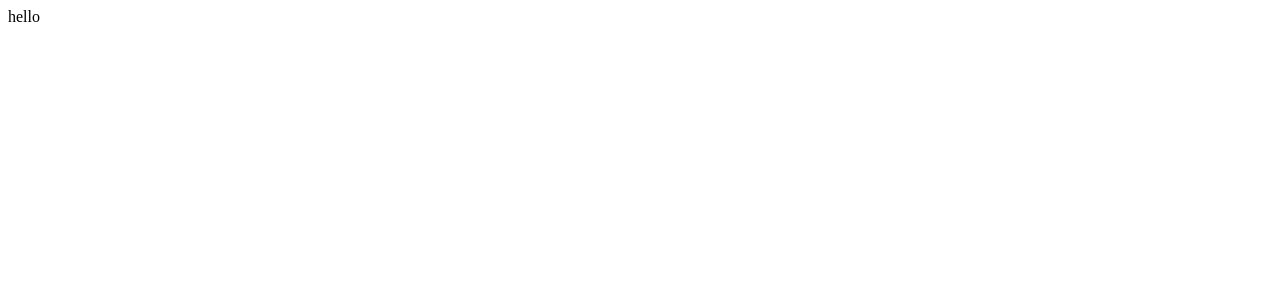
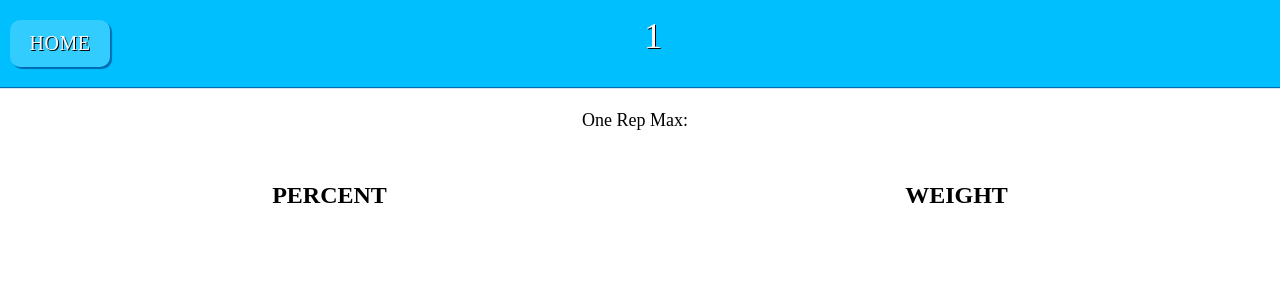
Before and after one commit to vbrambila2/one-rep-max, a React (Create React App) app: page /movement/1/1 in a window 1280 px wide. Before the commit this address had no page. Shown: the top 300 px of the page. Built offline with nearby package versions, Linux system fonts and the light colour scheme.

Commit message:
percentpage loads

```diff
--- a/src/components/MovementButtons.js
+++ b/src/components/MovementButtons.js
@@ -1,5 +1,6 @@
 import React from "react";
 import { connect } from "react-redux";
+import { useNavigate } from "react-router-dom";
 import { makeStyles } from '@material-ui/core/styles';
 import { Button } from '@material-ui/core';
 
@@ -24,6 +25,7 @@ const useStyles = makeStyles((theme) => ({
 
 const MovementButtons = (props) => {
     const classes = useStyles();
+    const navigate = useNavigate();
     const {
         move
     } = props;
@@ -33,7 +35,7 @@ const MovementButtons = (props) => {
             <Button
                 key={movement.movementName}
                 className={classes.movementButtons}
-                //onClick={() => history.push(`/movement/${movement._id}/${movement.movementName}/${movement.movementWeight}`)}
+                onClick={() => navigate(`/movement/${movement.movementName}/${movement.movementWeight}`)}
             >
             {movement.movementName} - {movement.movementWeight}
             </Button>
--- /dev/null
+++ b/src/components/PercentChart.js
@@ -0,0 +1,122 @@
+import React, { useEffect, useState } from 'react';
+import { makeStyles } from '@material-ui/core/styles';
+import { useLocation } from 'react-router';
+import { connect } from 'react-redux';
+// import UpdateButton from './UpdateButton';
+// import DeleteButton from './DeleteButton';
+
+const useStyles = makeStyles((theme) => ({
+    oneRepMaxWeight: {
+        display: 'flex',
+        alignItems: 'center',
+        justifyContent: 'center',
+        padding: '10px',
+        fontFamily: 'PT Sans Caption',
+        fontSize: '18px',
+        marginTop: '100px'
+    },
+    oneRepMaxWeightNumber: {
+        padding: '5px',
+    },
+    oneRepMaxChart: {
+        background: '#FFFFFF',
+        borderRadius: '10px',
+        borderCollapse: 'separate',
+        borderSpacing: '10px',
+        display: 'flex',
+        flexDirection: 'column',
+    },
+    chartHeader: {
+        padding: '5px',
+        fontSize: '24px',
+        display: 'flex',
+        justifyContent: 'space-around',
+        fontFamily: 'PT Sans Caption',
+        color: '#000000',
+        textTransform: 'uppercase',
+    },
+    chartBox: {
+        background: '#FFFFFF',
+        border: '1px solid #000000',
+        color: '#000000',
+        padding: '5px',
+        fontSize: '24px',
+        display: 'flex',
+        justifyContent: 'space-around',
+        fontFamily: 'PT Sans Caption',
+    },
+    buttons: {
+        display: 'flex',
+        justifyContent: 'center',
+        paddingBottom: '20px',
+    },
+    [theme.breakpoints.down('sm')]: {
+        oneRepMaxWeight: {
+            display: 'flex',
+            alignItems: 'center',
+            justifyContent: 'center',
+            padding: '10px',
+            fontFamily: 'PT Sans Caption',
+            fontSize: '18px',
+            marginTop: '120px'
+        },
+        oneRepMaxWeightNumber: {
+            padding: '5px',
+        },
+    },
+}));
+
+const PercentChart = (props) => {
+    const classes = useStyles();
+    const location = useLocation();
+    const pathArray = location.pathname.split('/');
+    const movementNameURL = (pathArray[3]);
+    const [results, setResults] = useState([]);
+    //const selected = props.weight.find((e) => e.movementName === movementNameURL);
+    useEffect(() => {
+        const arr = [];
+        let percentage = 100;
+        while (percentage > 50 ) {
+            //arr.push([percentage, (selected.movementWeight * percentage) / 100]);
+            percentage -= 5;
+        }
+        setResults(arr);
+        // eslint-disable-next-line react-hooks/exhaustive-deps
+    }, []);
+
+    const displayWeight = () => {
+        // if (selected.movementWeight.length === 0) {
+        //     return <div>No 1RM recorded</div>
+        // };
+
+        //return <div>{selected.movementWeight}</div>
+    };
+
+    return (
+        <div>
+            <div className={classes.oneRepMaxWeight}>One Rep Max:
+                <div className={classes.oneRepMaxWeightNumber}>{displayWeight()}</div>
+            </div>
+            <div className={classes.buttons}>
+                {/* <UpdateButton />
+                <DeleteButton /> */}
+            </div>
+            <div className={classes.oneRepMaxChart}>
+                <h1 className={classes.chartHeader} >Percent<div>Weight</div></h1>
+                <div>
+                    {results.map((result) => (
+                        <div key={result[0]} className={classes.chartBox} >{result[0]}% <div>{result[1]}</div></div>
+                    ))}
+                </div>
+            </div>
+        </div>
+    );
+};
+
+const mapStateToProps = (state) => {
+    return {
+        weight: state.movements,
+    }
+};
+
+export default connect(mapStateToProps)(PercentChart);
--- a/src/containers/App.js
+++ b/src/containers/App.js
@@ -3,7 +3,7 @@ import { BrowserRouter as Router, Routes, Route } from 'react-router-dom';
 //import history from '../history';
 import AddPage from './AddPage';
 import HomePage from './HomePage';
-// import MovementPage from './MovementPage';
+import PercentPage from './PercentPage';
 // import UpdatePage from './UpdatePage';
 // import DeletePage from './DeletePage';
 
@@ -11,11 +11,10 @@ class App extends React.Component {
     render() {
         return (
             <div>
-              hello
                 <Router >
                   <Routes >
 
-                        {/* <Route exact path="/movement/:id/:name/:weight" render={ () => <MovementPage title="One Rep - Movement" /> } ></Route> */}
+                        <Route exact path="/movement/:name/:weight" element={ <PercentPage title="One Rep - Movement" /> } ></Route>
                         <Route exact path="/add" element={ <AddPage title="One Rep - Add" /> } ></Route>
                         {/* <Route exact path="/update/:id/:name" render={ () => <UpdatePage title="One Rep - Update" /> } ></Route> */}
                         {/* <Route exact path="/delete/:id/:name" render={ () => <DeletePage title="One Rep - Delete" /> } ></Route> */}
--- /dev/null
+++ b/src/containers/PercentPage.js
@@ -0,0 +1,42 @@
+import React from 'react';
+import Header from '../components/Header';
+import PercentChart from '../components/PercentChart';
+import { useLocation } from 'react-router';
+import { makeStyles } from '@material-ui/core/styles';
+
+const useStyles = makeStyles((theme) => ({
+    notFound: {
+        marginTop: '130px',
+        fontSize: '24px',
+        fontFamily: 'PT Sans Caption',
+        display: 'flex',
+        justifyContent: 'center',
+    },
+}));
+
+const PercentPage = () => {
+    const classes = useStyles();
+    const location = useLocation();
+    const pathArray = location.pathname.split('/');
+    const movementNameURL = (pathArray[2]);
+    const notFound = () => {
+        if (movementNameURL === undefined) {
+            return (
+                <div className={classes.notFound} >
+                     Movement not found. Click Home button to return to Home Page.
+                </div>
+            )
+        }
+
+        return <PercentChart />
+    };
+
+    return (
+        <div>
+            <Header title={movementNameURL} />
+            {notFound()}
+        </div>
+    );
+};
+
+ export default (PercentPage);
```
